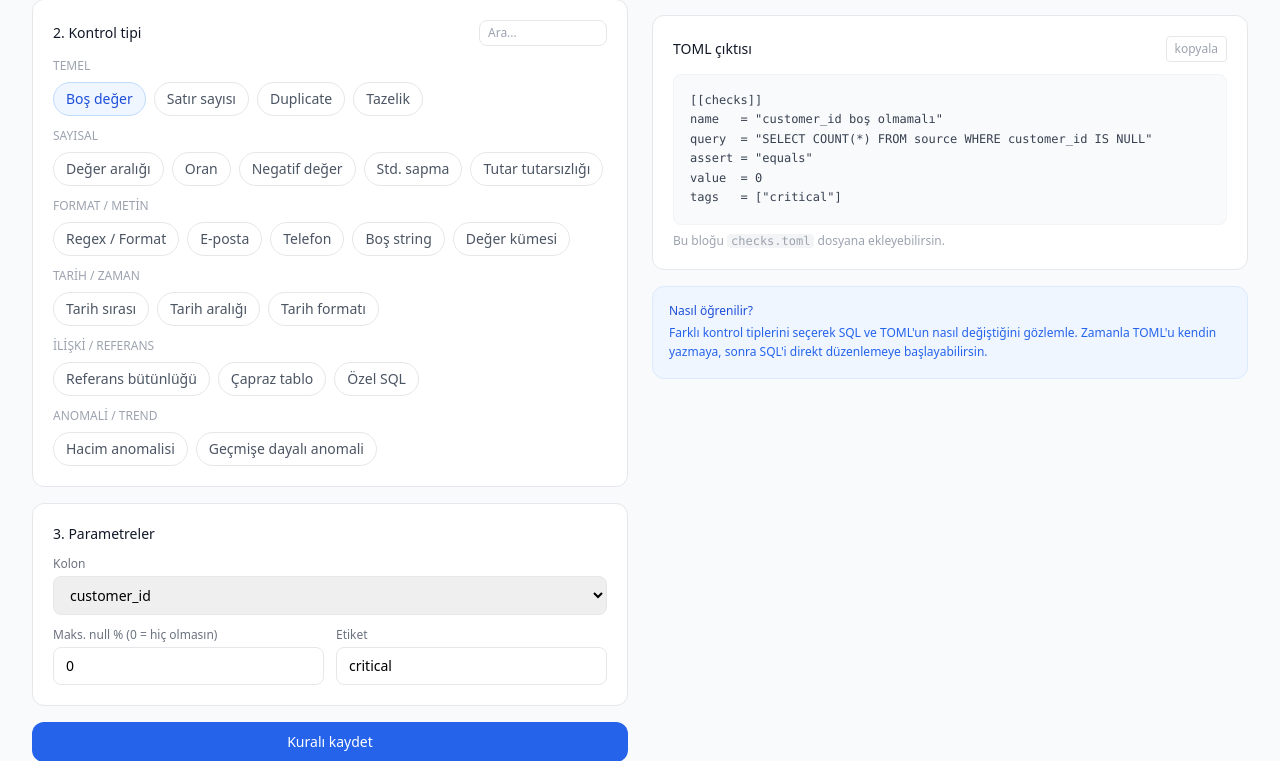
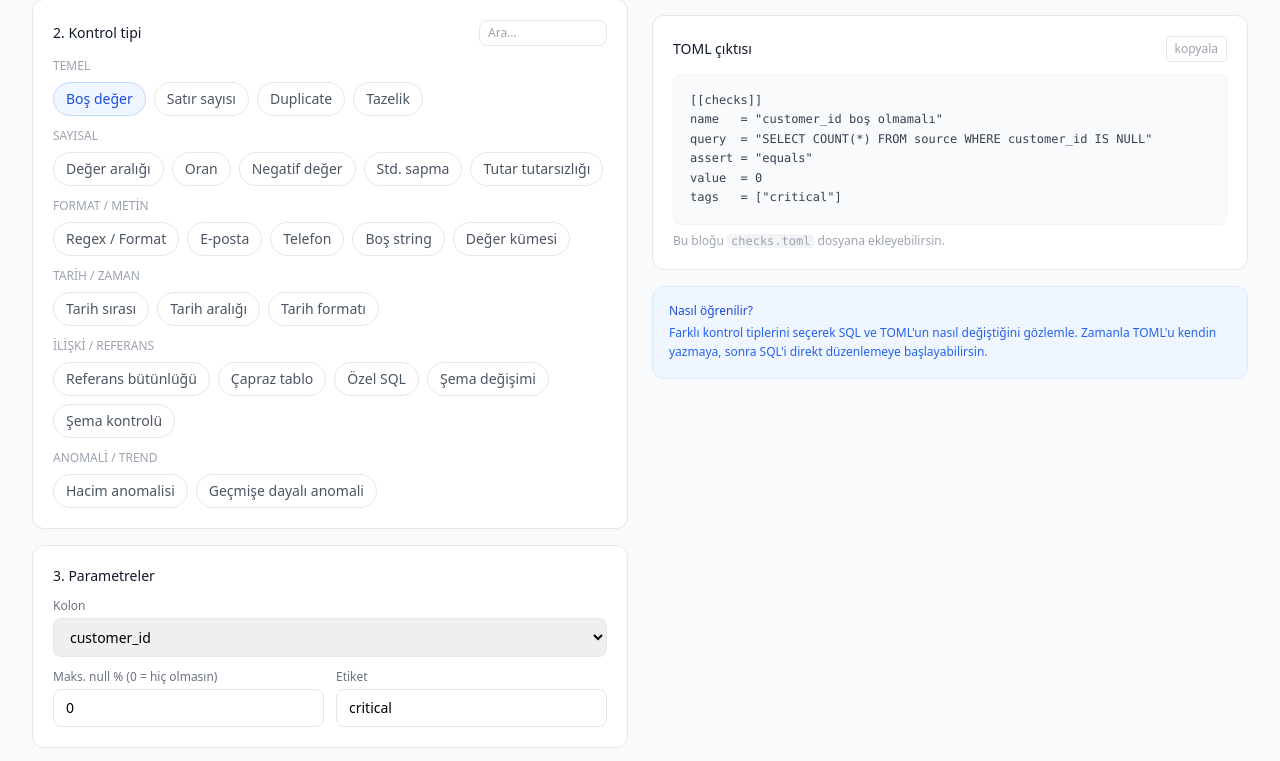
Before and after one commit to SHapeloglu/DQ, a FastAPI app: template templates/wizard.html in a window 1280 px wide. Shown: the part 373-1134 px from the top of the page. Run offline with FastAPI, Linux system fonts and the light colour scheme; the template is opened without the code that fills it: most values are stand-ins (such as "Sample title", 1, 10 or a date in 2020); some libraries are stand-ins or nearby versions.

Commit message:
feat: GÖREV 36 — wizard'a schema_drift + schema_check chip/panel eklendi
- Şema değişimi chip: kolon sayısı kontrolü (schema_drift)
- Şema kontrolü chip: kolon varlığı + tip kontrolü (schema_check)
- Query builder + TOML builder + forEach listesi güncellendi

```diff
--- a/templates/wizard.html
+++ b/templates/wizard.html
@@ -101,6 +101,8 @@
                 <button onclick="selectChip(this,'reference')" class="chip px-3 py-1.5 rounded-full text-sm border border-gray-200 text-gray-600 hover:bg-gray-50" data-label="Referans bütünlük foreign key lookup">Referans bütünlüğü</button>
                 <button onclick="selectChip(this,'cross_table')" class="chip px-3 py-1.5 rounded-full text-sm border border-gray-200 text-gray-600 hover:bg-gray-50" data-label="Çapraz tablo karşılaştırma iki tablo fark">Çapraz tablo</button>
                 <button onclick="selectChip(this,'custom')" class="chip px-3 py-1.5 rounded-full text-sm border border-gray-200 text-gray-600 hover:bg-gray-50" data-label="Özel SQL custom">Özel SQL</button>
+                <button onclick="selectChip(this,'schema_drift')" class="chip px-3 py-1.5 rounded-full text-sm border border-gray-200 text-gray-600 hover:bg-gray-50" data-label="Şema drift kolon sayısı değişim yapı">Şema değişimi</button>
+                <button onclick="selectChip(this,'schema_check')" class="chip px-3 py-1.5 rounded-full text-sm border border-gray-200 text-gray-600 hover:bg-gray-50" data-label="Şema kontrol kolon tip varlık yapı">Şema kontrolü</button>
             </div>
             <!-- Anomali / Trend kontrolleri -->
             <p class="text-xs text-gray-400 font-medium mb-2 mt-3">ANOMALİ / TREND</p>
@@ -391,6 +393,29 @@
                 <input type="text" id="ref-tag" value="critical" onchange="update()" class="w-full text-sm border border-gray-200 rounded-lg px-3 py-2 focus:outline-none focus:ring-2 focus:ring-blue-500"></div>
             </div>
 
+            <!-- Şema değişimi -->
+            <div id="p-schema_drift" class="hidden space-y-3">
+                <div><label class="block text-xs text-gray-500 mb-1">Tablo adı</label>
+                <input type="text" id="drift-table" value="orders" onchange="update()" class="w-full text-sm border border-gray-200 rounded-lg px-3 py-2 focus:outline-none focus:ring-2 focus:ring-blue-500"></div>
+                <div><label class="block text-xs text-gray-500 mb-1">Veritabanı (schema)</label>
+                <input type="text" id="drift-db" value="mydb" onchange="update()" class="w-full text-sm border border-gray-200 rounded-lg px-3 py-2 focus:outline-none focus:ring-2 focus:ring-blue-500"></div>
+                <div><label class="block text-xs text-gray-500 mb-1">Beklenen kolon sayısı</label>
+                <input type="number" id="drift-count" value="10" min="1" onchange="update()" class="w-full text-sm border border-gray-200 rounded-lg px-3 py-2 focus:outline-none focus:ring-2 focus:ring-blue-500"></div>
+                <div><label class="block text-xs text-gray-500 mb-1">Etiket</label>
+                <input type="text" id="drift-tag" value="schema" onchange="update()" class="w-full text-sm border border-gray-200 rounded-lg px-3 py-2 focus:outline-none focus:ring-2 focus:ring-blue-500"></div>
+            </div>
+            <!-- Şema kontrolü -->
+            <div id="p-schema_check" class="hidden space-y-3">
+                <div><label class="block text-xs text-gray-500 mb-1">Tablo adı</label>
+                <input type="text" id="scheck-table" value="orders" onchange="update()" class="w-full text-sm border border-gray-200 rounded-lg px-3 py-2 focus:outline-none focus:ring-2 focus:ring-blue-500"></div>
+                <div><label class="block text-xs text-gray-500 mb-1">Veritabanı (schema)</label>
+                <input type="text" id="scheck-db" value="mydb" onchange="update()" class="w-full text-sm border border-gray-200 rounded-lg px-3 py-2 focus:outline-none focus:ring-2 focus:ring-blue-500"></div>
+                <div><label class="block text-xs text-gray-500 mb-1">Kolonlar (kolon:tip, virgülle ayır)</label>
+                <input type="text" id="scheck-cols" value="id:int,email:varchar,created_at:datetime" onchange="update()" class="w-full text-sm border border-gray-200 rounded-lg px-3 py-2 focus:outline-none focus:ring-2 focus:ring-blue-500">
+                <p class="text-xs text-gray-400 mt-1">Tip kontrolü istemiyorsan: id:,email:,created_at:</p></div>
+                <div><label class="block text-xs text-gray-500 mb-1">Etiket</label>
+                <input type="text" id="scheck-tag" value="schema" onchange="update()" class="w-full text-sm border border-gray-200 rounded-lg px-3 py-2 focus:outline-none focus:ring-2 focus:ring-blue-500"></div>
+            </div>
             <!-- Çapraz tablo -->
             <div id="p-cross_table" class="hidden space-y-3">
                 <div class="grid grid-cols-2 gap-3">
@@ -571,6 +596,8 @@ WHERE a.${fk} IS NOT NULL AND b.${rc} IS NULL`; }
         case 'cross_table':{ const ta=getVal('cross-tbl-a'),tb=getVal('cross-tbl-b'),k=getVal('cross-key'); return `SELECT COUNT(*)
 FROM ${ta} a LEFT JOIN ${tb} b ON a.${k}=b.${k}
 WHERE b.${k} IS NULL`; }
+        case 'schema_drift':{ const dt=getVal('drift-table'),db=getVal('drift-db'); return `SELECT COUNT(*) FROM information_schema.columns WHERE table_name='${dt}' AND table_schema='${db}'`; }
+        case 'schema_check':{ const st=getVal('scheck-table'),sb=getVal('scheck-db'); return `SELECT column_name, data_type FROM information_schema.columns WHERE table_name='${st}' AND table_schema='${sb}'`; }
         case 'volume_anomaly':{ return `SELECT COUNT(*)
 FROM ${tbl}`; }
         case 'zscore_anomaly':{ return getVal('zscore-sql')||`SELECT COUNT(*)
@@ -602,6 +629,8 @@ function buildTOML(){
         case 'date_format':{ const col=getVal('col-dfmt'),tag=getVal('dfmt-tag'); return `[[checks]]\nname   = "${col} tarih formatı geçerli"\nquery  = ${q}\nassert = "equals"\nvalue  = 0\ntags   = ["${tag}"]`; }
         case 'reference':{ const fk=getVal('ref-fk'),rt=getVal('ref-tbl'),tag=getVal('ref-tag'); return `[[checks]]\nname   = "${fk} referans bütünlüğü"\nquery  = ${q}\nassert = "equals"\nvalue  = 0\ntags   = ["${tag}"]`; }
         case 'cross_table':{ const ta=getVal('cross-tbl-a'),tb=getVal('cross-tbl-b'),tag=getVal('cross-tag'); return `[[checks]]\nname   = "${ta} vs ${tb} eşleşmeli"\nquery  = ${q}\nassert = "equals"\nvalue  = 0\ntags   = ["${tag}"]`; }
+        case 'schema_drift':{ const dc=getVal('drift-count'),tag=getVal('drift-tag'),dt=getVal('drift-table'); return `[[checks]]\nname   = "${dt} şema değişimi (beklenen ${dc} kolon)"\nquery  = ${q}\nassert = "schema_drift"\nvalue  = ${dc}\ntags   = ["${tag}"]`; }
+        case 'schema_check':{ const cols=getVal('scheck-cols'),tag=getVal('scheck-tag'),st=getVal('scheck-table'); const colmap=Object.fromEntries(cols.split(',').map(c=>{const[k,v]=c.split(':');return[k.trim(),v?v.trim():null];})); return `[[checks]]\nname   = "${st} şema kontrolü"\nquery  = ${q}\nassert = "schema_check"\nvalue  = '${JSON.stringify(colmap)}'\ntags   = ["${tag}"]`; }
         case 'volume_anomaly':{ const bl=getVal('vol-baseline'),mp=getVal('vol-maxpct'),tag=getVal('vol-tag'); return `[[checks]]\nname   = "Hacim anomalisi (baseline=${bl}, maks=%${mp})"\nquery  = ${q}\nassert = "volume_anomaly"\nvalue  = ${mp}\ntags   = ["${tag}"]`; }
         case 'zscore_anomaly':{ const m=getVal('zscore-metric'),mz=getVal('zscore-max'),tag=getVal('zscore-tag'); return `[[checks]]\nname   = "${m} geçmişe dayalı anomali"\nquery  = ${q}\nassert = "zscore_anomaly"\nvalue  = "${m}"\ntags   = ["${tag}"]`; }
         case 'custom':{ const name=getVal('custom-name'),a=getVal('custom-assert'),v=getVal('custom-val'),tag=getVal('custom-tag'); return `[[checks]]\nname   = "${name}"\nquery  = ${q}\nassert = "${a}"\nvalue  = ${v}\ntags   = ["${tag}"]`; }
@@ -630,7 +659,7 @@ function selectChip(el, type){
     el.classList.add('active','bg-blue-50','border-blue-200','text-blue-700');
     el.classList.remove('border-gray-200','text-gray-600');
     currentType = type;
-    ['null','rowcount','range','duplicate','freshness','ratio','negative','stddev','sum_match','regex','email','phone','empty_string','value_set','date_order','date_range','date_format','reference','cross_table','custom','volume_anomaly','zscore_anomaly'].forEach(t=>{
+    ['null','rowcount','range','duplicate','freshness','ratio','negative','stddev','sum_match','regex','email','phone','empty_string','value_set','date_order','date_range','date_format','reference','cross_table','custom','volume_anomaly','zscore_anomaly','schema_drift','schema_check'].forEach(t=>{
         const el = document.getElementById('p-'+t);
         if(t===type){ el.classList.remove('hidden'); }
         else { el.classList.add('hidden'); }
```
